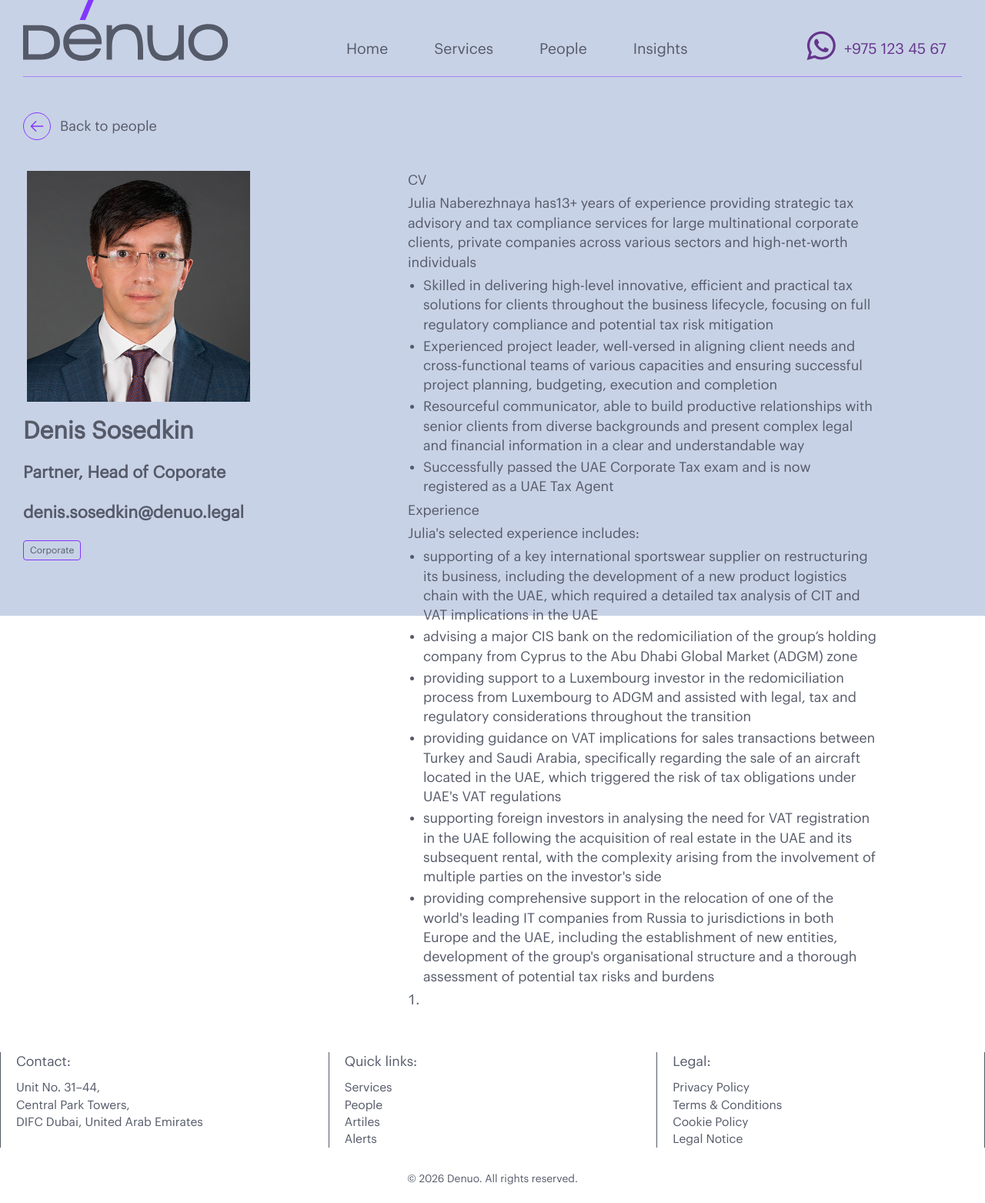
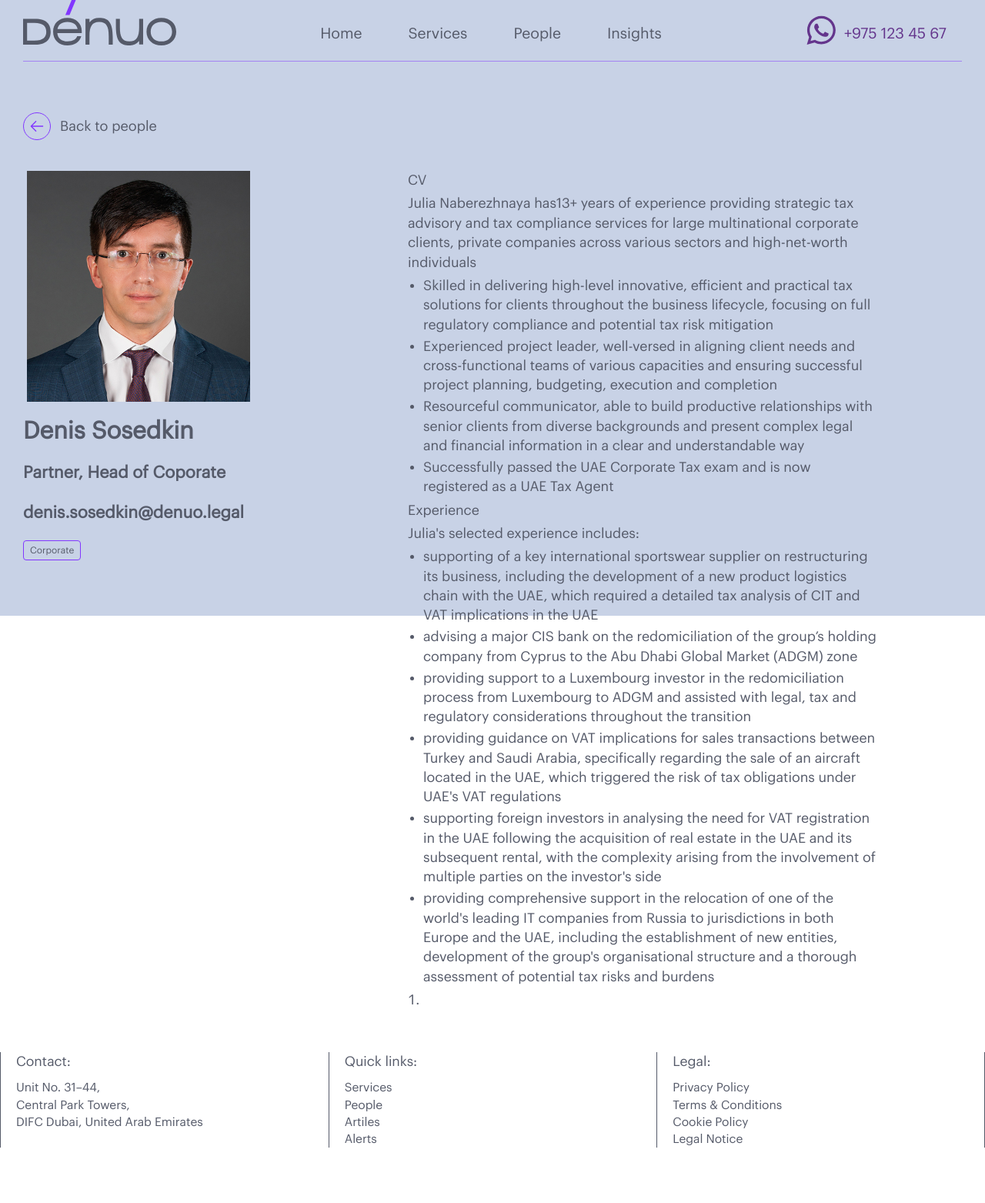
Before and after one commit to DenuoSoft/Web-LSI, a React (Vite) app: page /Web-LSI/person/1 in a window 1280 px wide. Shown: the whole page at 77% size. After the commit the page ends 1511 px from the top, so only its background shows below. Built offline with nearby package versions, Linux system fonts and the light colour scheme.

Commit message:
update header style

```diff
--- a/src/components/Footer/Footer.tsx
+++ b/src/components/Footer/Footer.tsx
@@ -8,7 +8,7 @@ import {
 	ItemsText,
 	ItemsTitle,
 	LinksBlock,
-	RightsBlock,
+	//RightsBlock,
 } from './Footer.styled';
 
 export const Footer = () => {
@@ -49,9 +49,9 @@ export const Footer = () => {
 					</ItemsBlock>
 				</ContentBlock>
 
-				<RightsBlock>
+				{/* <RightsBlock>
 					© 2026 Denuo. All rights reserved.
-				</RightsBlock>
+				</RightsBlock> */}
 			</FooterWrap>
 		</FooterBlock>
 	);
--- a/src/components/Header/Header.styled.ts
+++ b/src/components/Header/Header.styled.ts
@@ -4,13 +4,18 @@ import {breakpoints} from '../../styles/breakpoints';
 import { fluidTypography } from '../../styles/fluidTypography';
 import { IconWhatsapp } from '../../shared/whatsapp';
 
+
+
 export const HeaderBlock = styled.header<{ $isHomePage?: boolean }>`
 	grid-area: header;
-	position: sticky;
+	position: fixed;
 	width: 100%;
+	height: 80px;
+	background: ${props => props.$isHomePage ? 'transparent' : '#c8d2e6'};
 	display: flex;
 	justify-content: center;
 	z-index: 5;
+	padding: 0 3rem;
 `;
 
 export const HeaderContainer = styled.div<{ $isHomePage?: boolean }>`
--- a/src/components/Header/Header.tsx
+++ b/src/components/Header/Header.tsx
@@ -29,6 +29,7 @@ export const Header = () => {
 		setIsMobileMenuOpen(false);
 	};
 	return (
+
 		<HeaderBlock $isHomePage={isHomePage}>
 			<HeaderContainer $isHomePage={isHomePage}>
 				<HeaderContact to="/">
@@ -67,5 +68,7 @@ export const Header = () => {
 			</HeaderContainer>
 			<MobileOverlay $isOpen={isMobileMenuOpen} onClick={closeMobileMenu} />
 		</HeaderBlock>
+
+
 	);
 };
--- a/src/components/HomeView/HomeView.styled.ts
+++ b/src/components/HomeView/HomeView.styled.ts
@@ -8,14 +8,14 @@ export const HomeBlock = styled.div`
 	display: grid;
 	grid-template-columns: 1fr 1fr;
 	gap: clamp(1rem, 3vw, 3rem);
-	align-items: stretch;
-	height: 100vh;
+	//align-items: stretch;
+	//height: 100vh;
 	min-height: 500px;
 	padding-right: clamp(1rem, 2vw, 2rem);
 	z-index: 0;
 	max-width: 1440px;
 	margin: 0 auto;
-	padding-top: 3rem;
+	//padding-top: 3rem;
 	//padding-bottom: 3rem;
 	&::before {
         content: '';
@@ -23,7 +23,7 @@ export const HomeBlock = styled.div`
         top: 0;
         right: 0;
         width: 100%;
-        height: 130vh;
+        height: 100%;
         background-color: #555A69;
         //clip-path: polygon(73% 0, 100% 0, 100% 100%, 50% 100%);
 		clip-path: polygon(0% 0%, 75% 0%, 55% 100%, 0% 100%);
@@ -144,7 +144,7 @@ export const HomeText = styled.div`
 export const ImgContainer = styled.div`
 	position: relative;
 	width: 100%;
-	height: 75vh;
+	//height: 75vh;
 	min-height: 400px;
 	clip-path: polygon(50% 0, 100% 0, 65% 100%, 15% 100%);
 
@@ -162,7 +162,7 @@ export const ImgContainer = styled.div`
 
 
 	@media (max-width: ${breakpoints.xxl}) {
-		clip-path: polygon(40% 0, 95% 0, 75% 100%, 15% 100%);
+		clip-path: polygon(40% 0, 95% 0, 70% 100%, 13% 100%);
 	}
 
 	/* @media (max-width: ${breakpoints.xl}) {
--- a/src/components/PersonView/PersonView.styled.ts
+++ b/src/components/PersonView/PersonView.styled.ts
@@ -39,12 +39,12 @@ export const PersonImg = styled.div`
 	/* box-shadow: rgba(85, 90, 105, 0.25) 0px 1.9rem 3.8rem,
 		rgba(85, 90, 105, 0.22) 0px 1.5rem 1.2rem; */
 	@media (max-width: ${breakpoints.lg}) {
-		width: 40rem;
-		height: 40rem;
+		width: 25rem;
+		height: 25rem;
 	}
 	@media (max-width: ${breakpoints.md}) {
-		width: 30rem;
-		height: 30rem;
+		width: 20rem;
+		height: 20rem;
 	}
 
 `;
--- a/src/layout/Layout.tsx
+++ b/src/layout/Layout.tsx
@@ -1,4 +1,4 @@
-import {Outlet} from 'react-router-dom';
+import {Outlet, ScrollRestoration} from 'react-router-dom';
 import {BackgroundLayer, LayoutBlock, Main} from './Layout.styled';
 import {Header} from '../components/Header/Header';
 import {GlobalStyle} from '../styles/GlobalStyle';
@@ -12,6 +12,7 @@ export const Layout = () => {
 			<LayoutBlock>
 				<Header />
 				<Main>
+					<ScrollRestoration />
 					<Outlet />
 				</Main>
 				<Footer />
```
Also changed, not shown: 1 other file (tests, documents, lock files or other folders).
